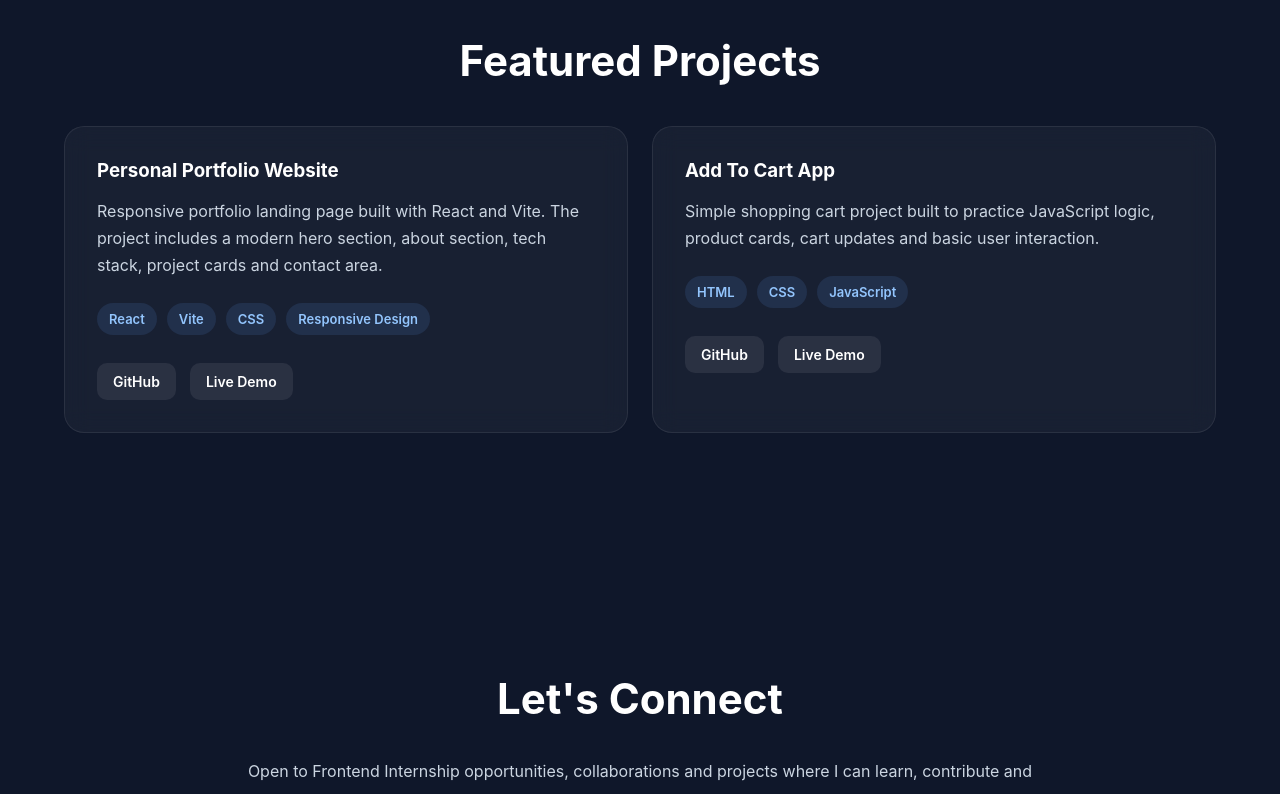
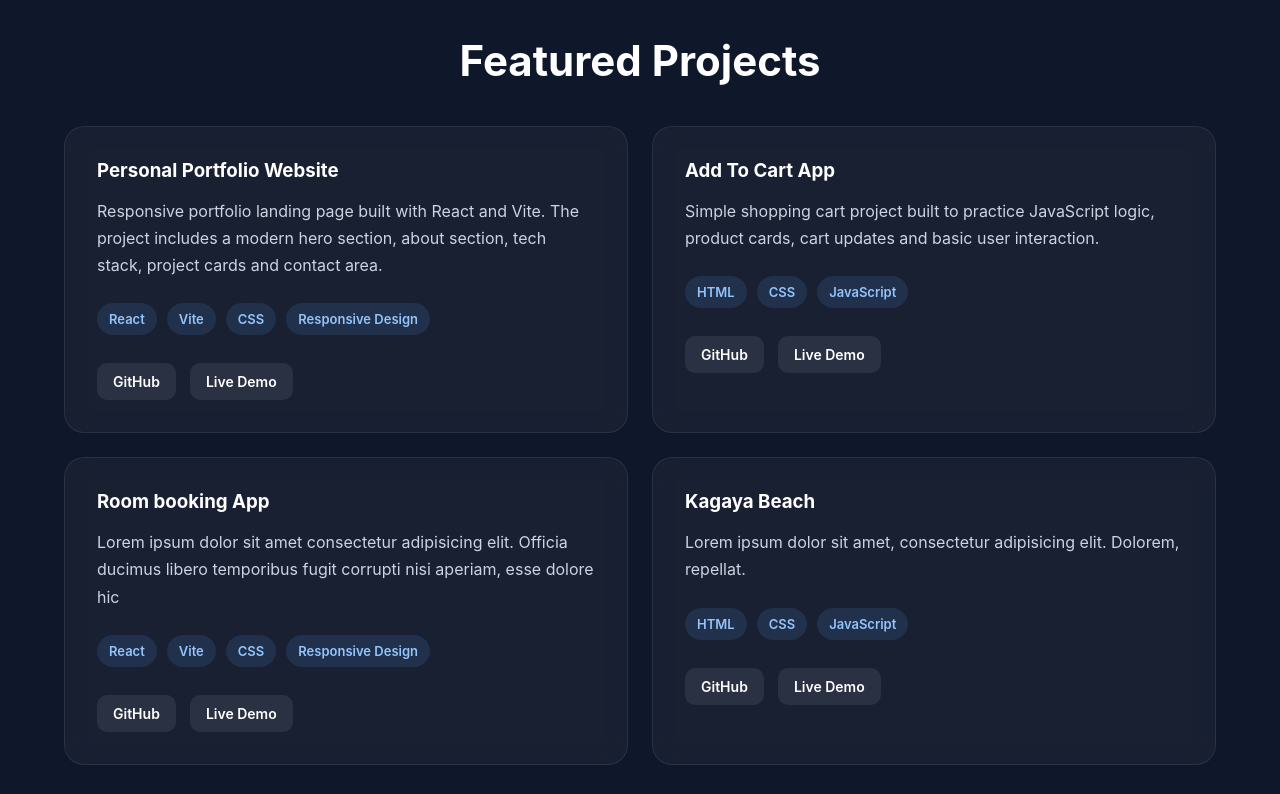
Before and after one commit to LigiaLTP/My-landing-page, a React (Vite) app: page / in a window 1280 px wide. Shown: the part 2020-2814 px from the top of the page. Built offline with nearby package versions, Linux system fonts and the light colour scheme.

Commit message:
added 2 more projects

```diff
--- a/src/App.css
+++ b/src/App.css
@@ -157,12 +157,30 @@ h2 {
   color: #cbd5e1;
 }
 
-.cards,
-.project-grid {
+.cards {
   display: grid;
   grid-template-columns: repeat(auto-fit, minmax(250px, 1fr));
   margin-top: 40px;
   gap: 24px;
+}
+
+.project-grid {
+  display: grid;
+  grid-template-columns: repeat(2, 1fr); /*este o prescurtare pentru: grid-template-columns: 1fr 1fr; fr vine de la fraction (fracțiune).*/
+  margin-top: 40px;
+  gap: 24px;
+}
+
+.project-card {
+  background: rgba(255,255,255,0.04);
+  border: 1px solid rgba(255,255,255,0.08);
+  padding: 32px;
+  border-radius: 20px;
+  backdrop-filter: blur(12px);
+  transition: 0.3s ease;
+  height: 100%;
+  display: flex;
+  flex-direction: column;
 }
 
 .card,
@@ -253,6 +271,7 @@ h2 {
   background: rgba(255, 255, 255, 0.08);
 }
 
+/* Tablete și telefoane */
 @media (max-width: 768px) {
   .navbar {
     top: 12px;
@@ -303,12 +322,16 @@ h2 {
   }
 
   .cards,
-  .project-grid,
   .contact-links {
+    grid-template-columns: 1fr;
+  }
+
+  .project-grid {
     grid-template-columns: 1fr;
   }
 }
 
+/*Telefoane mici*/
 @media (max-width: 480px) {
   .navbar {
     position: absolute;
@@ -335,3 +358,7 @@ h2 {
     padding: 24px;
   }
 }
+
+/*Laptopuri mici și tablete landscape
+@media (max-width: 1024px)
+*/
--- a/src/App.jsx
+++ b/src/App.jsx
@@ -86,6 +86,7 @@ function App() {
           <h2>Featured Projects</h2>
 
           <div className="project-grid">
+            {/* Personal portfolio App */}
             <div className="project-card">
               <h3>Personal Portfolio Website</h3>
 
@@ -116,6 +117,7 @@ function App() {
               </div>
             </div>
 
+            {/* Add to Cart App */}
             <div className="project-card">
               <h3>Add To Cart App</h3>
 
@@ -139,6 +141,64 @@ function App() {
                 </a>
 
                 <a href="https://ligiaaddtocart.netlify.app/" target="_blank">
+                  Live Demo
+                </a>
+              </div>
+            </div>
+
+            {/* Room booking App */}
+            <div className="project-card">
+              <h3>Room booking App</h3>
+
+              <p>
+                Lorem ipsum dolor sit amet consectetur adipisicing elit. Officia ducimus libero temporibus fugit corrupti nisi aperiam,
+                esse dolore hic
+               </p>
+
+              <div className="project-tags">
+                <span>React</span>
+                <span>Vite</span>
+                <span>CSS</span>
+                <span>Responsive Design</span>
+              </div>
+
+              <div className="project-links">
+                <a
+                  href="https://github.com/LigiaLTP/Room-Booking-App.git"
+                  target="_blank"
+                >
+                  GitHub
+                </a>
+
+                <a href="https://roombookingapp.netlify.app/" target="_blank">
+                  Live Demo
+                </a>
+              </div>
+            </div>
+
+              {/* Landing page - Kagaya Beach*/}
+            <div className="project-card">
+              <h3>Kagaya Beach</h3>
+
+              <p>
+                Lorem ipsum dolor sit amet, consectetur adipisicing elit. Dolorem, repellat.
+              </p>
+
+              <div className="project-tags">
+                <span>HTML</span>
+                <span>CSS</span>
+                <span>JavaScript</span>
+              </div>
+
+              <div className="project-links">
+                <a
+                  href="https://github.com/LigiaLTP/Kagaya-Beach.git"
+                  target="_blank"
+                >
+                  GitHub
+                </a>
+
+                <a href="https://kagayabeach.netlify.app/" target="_blank">
                   Live Demo
                 </a>
               </div>
```
